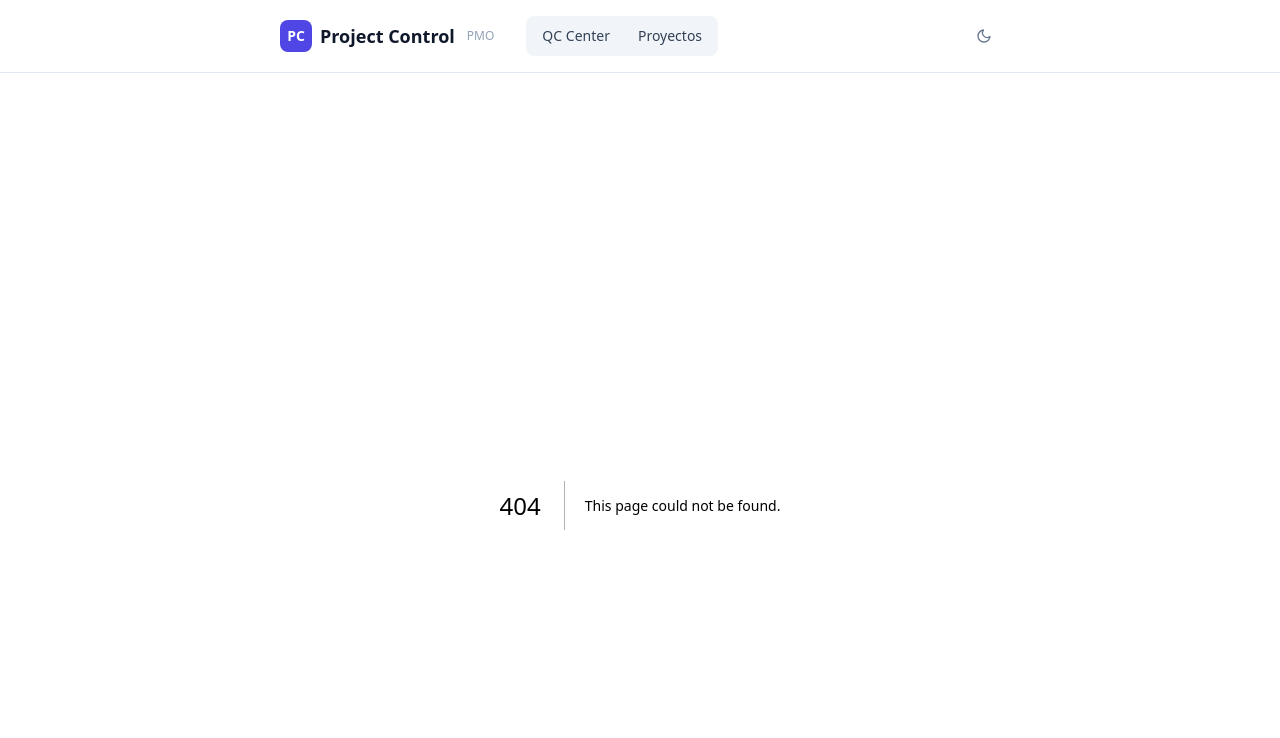
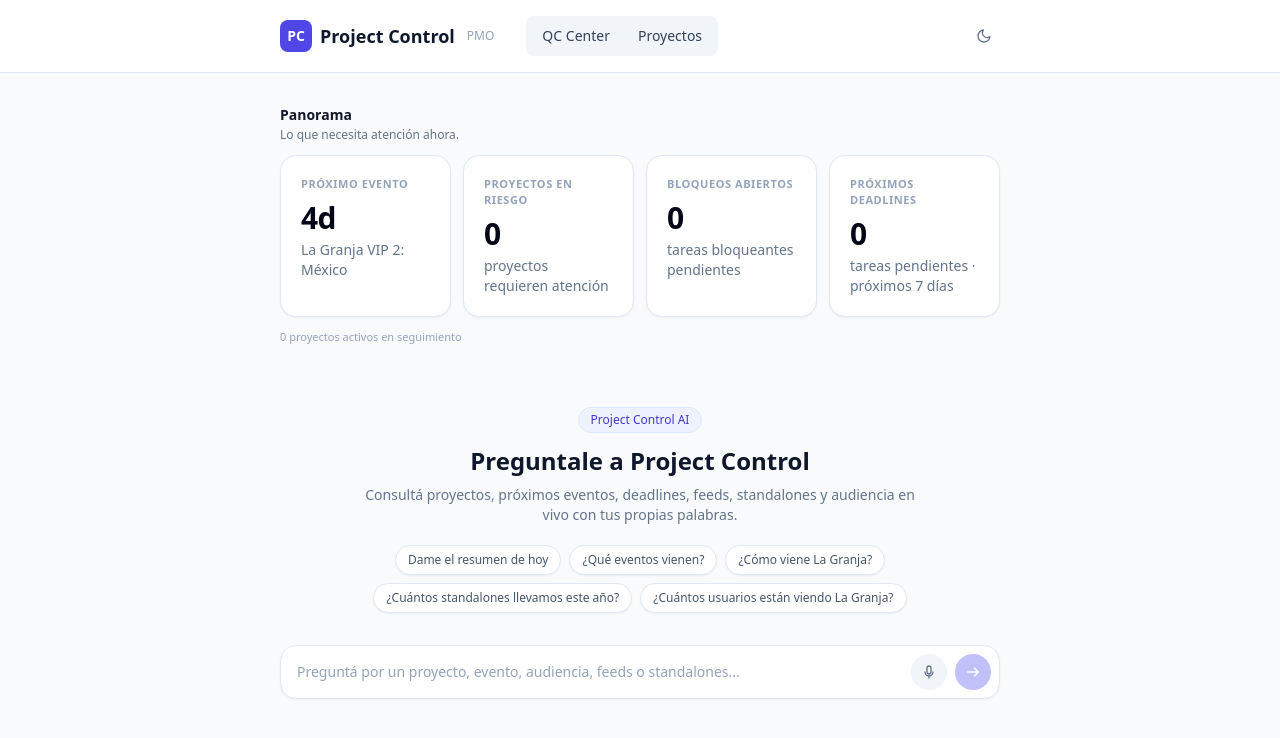
Before and after one commit to berinsteindiego-collab/proyectos, a Next.js app: page /src/app/proyectos in a window 1280 px wide. Before the commit this address had no page. Shown: the top 738 px of the page. Built offline with nearby package versions, Linux system fonts and the light colour scheme.

Commit message:
Create page.tsx

```diff
--- /dev/null
+++ b/src/app/src/app/proyectos/page.tsx
@@ -0,0 +1,11 @@
+import AskBox from "@/components/AskBox";
+import Panorama from "@/components/Panorama";
+
+export default function ProyectosPage() {
+  return (
+    <>
+      <Panorama />
+      <AskBox />
+    </>
+  );
+}
```
